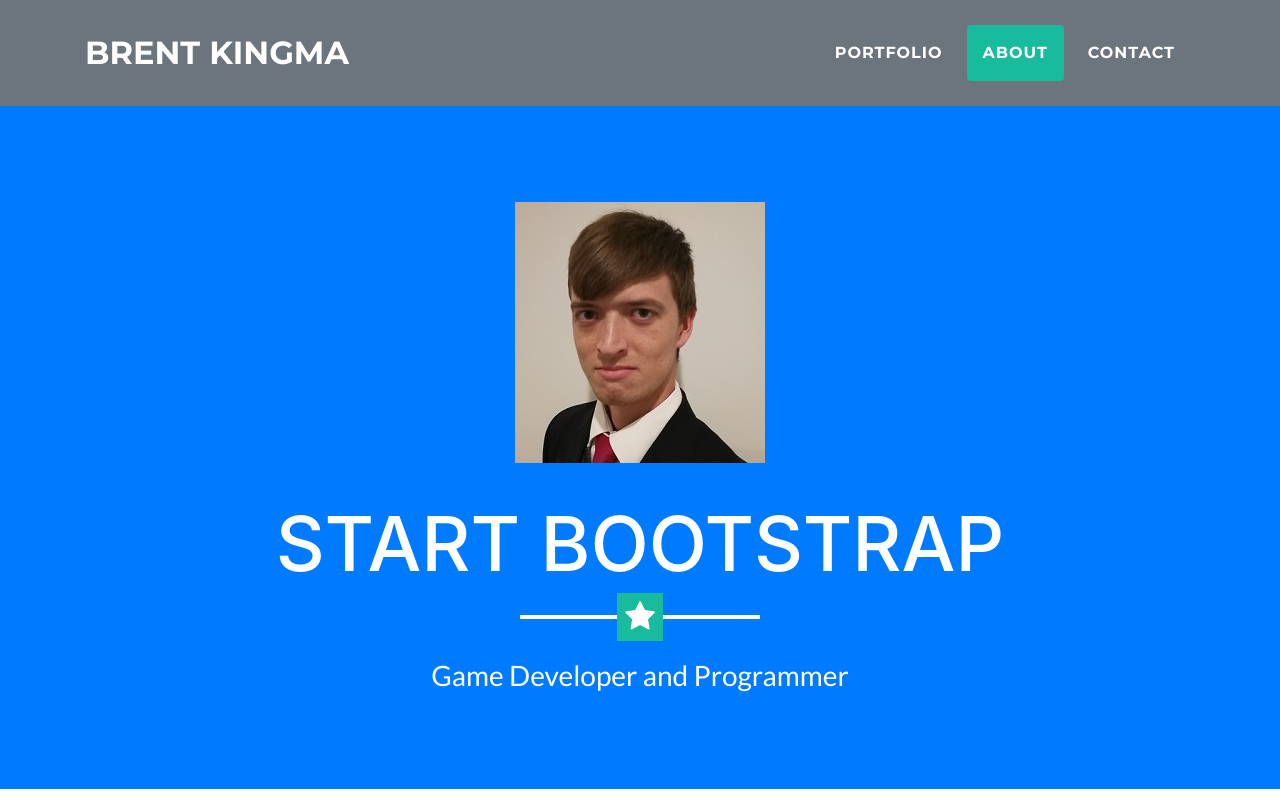
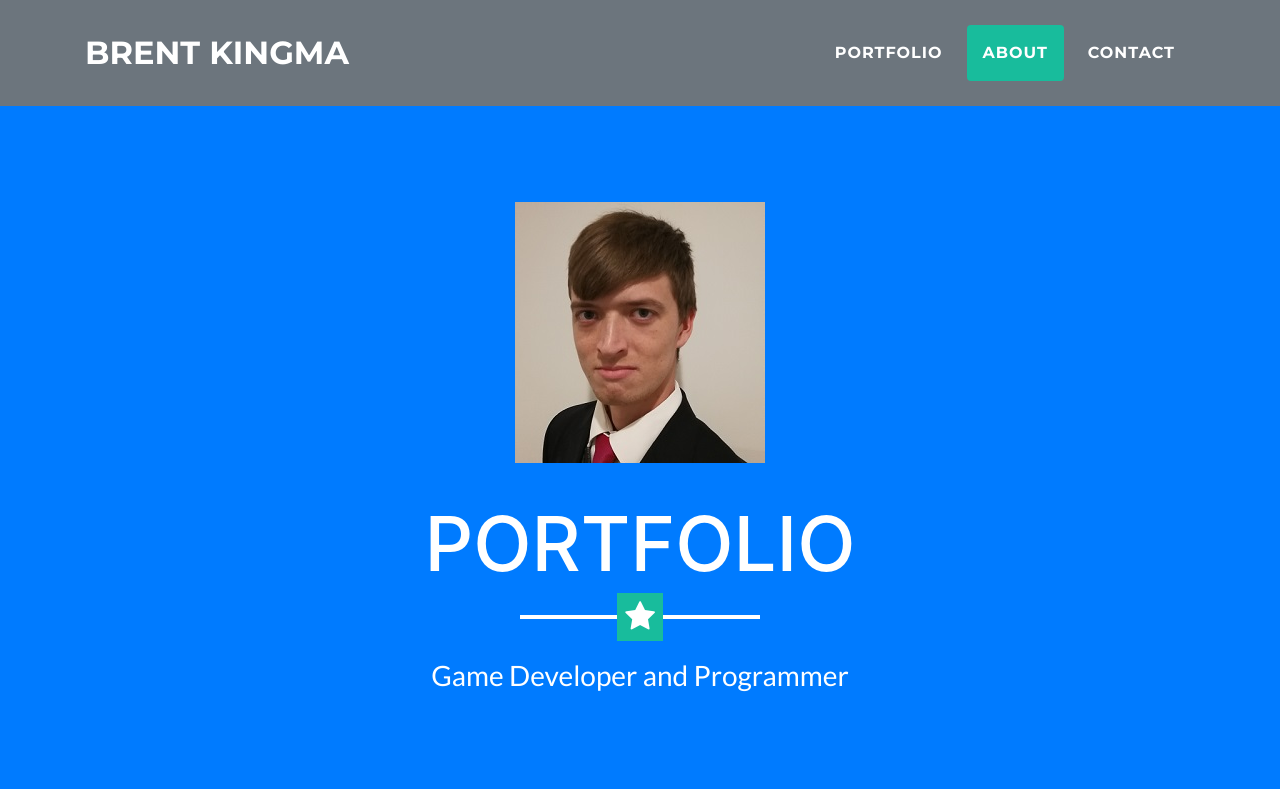
Before and after one commit to BrentKingma/BrentKingma.github.io, a website with bundled scripts: page index.html in a window 1280 px wide. Shown: the top 800 px of the page. Built offline with nearby package versions, Linux system fonts and the light colour scheme.

Commit message:
no message

```diff
--- a/index.html
+++ b/index.html
@@ -56,7 +56,7 @@
     <header class="masthead bg-primary text-white text-center">
       <div class="container">
         <img class="img-fluid mb-5 d-block mx-auto" src="img/profile.jpg" alt="">
-        <h1 class="text-uppercase mb-0">Start Bootstrap</h1>
+        <h1 class="text-uppercase mb-0">Portfolio</h1>
         <hr class="star-light">
         <h2 class="font-weight-light mb-0">Game Developer and Programmer</h2>
       </div>
```
